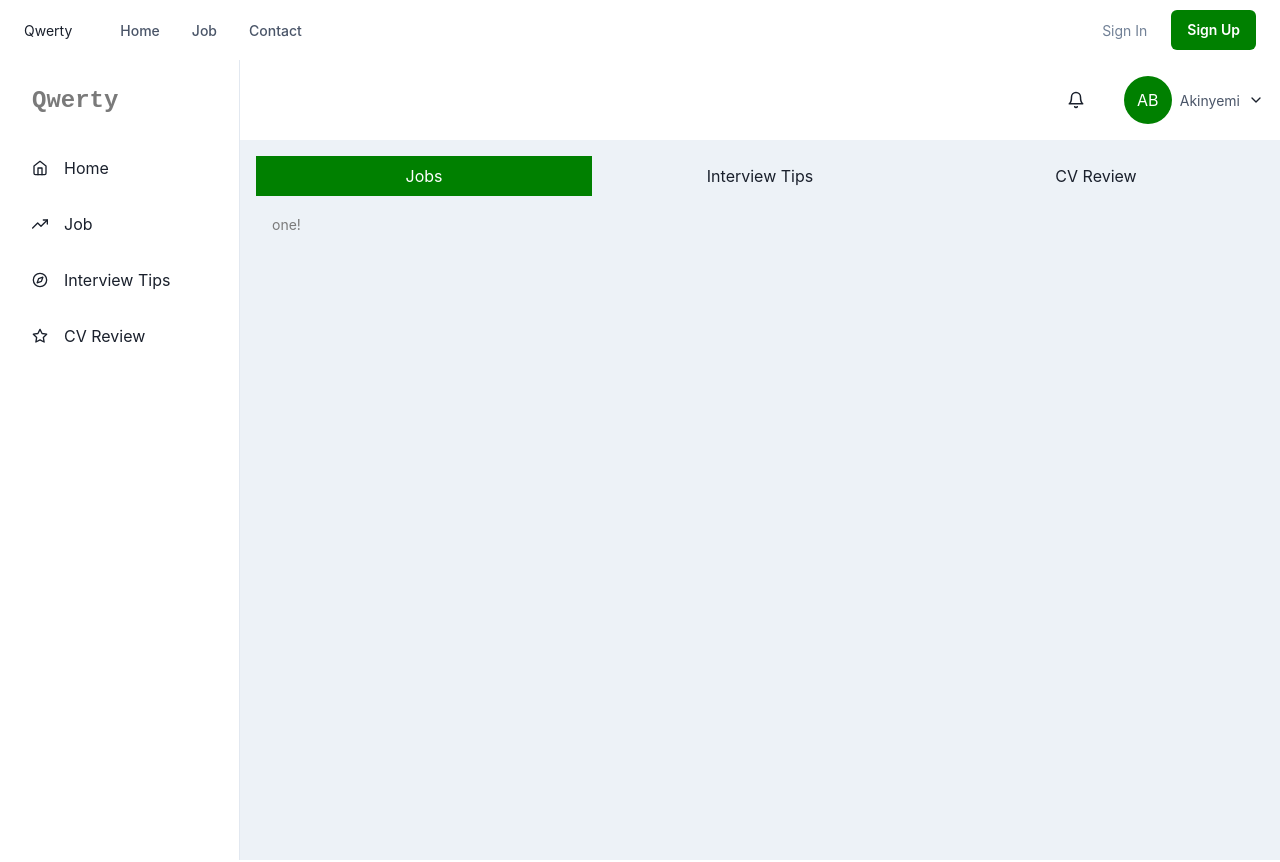
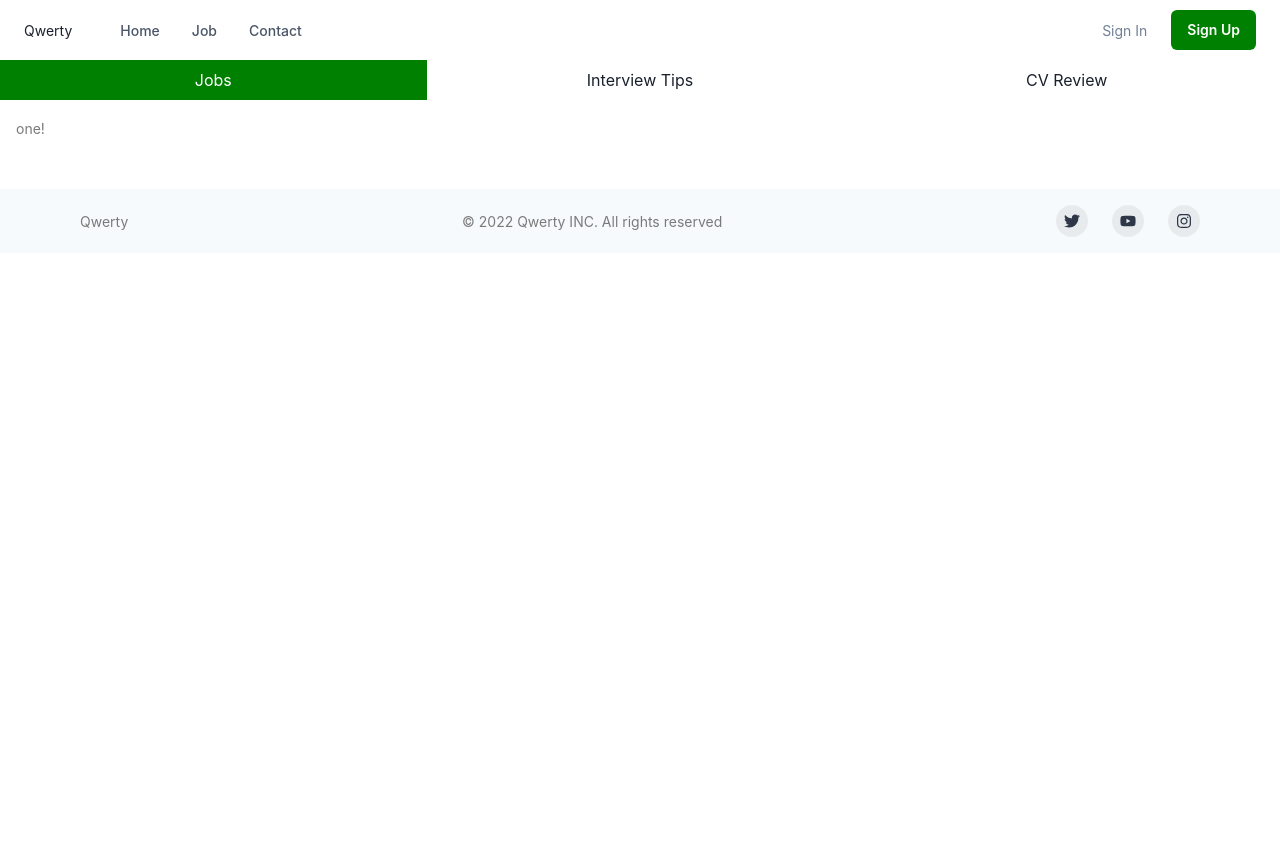
Before and after one commit to Lizzy223/Qwerty, a React (Create React App) app: page /dashboard in a window 1280 px wide. Shown: the top 862 px of the page. After the commit the page ends 800 px from the top, so only its background shows below. Built offline with nearby package versions, Linux system fonts and the light colour scheme.

Commit message:
contact modified

```diff
--- a/src/components/Card.js
+++ b/src/components/Card.js
@@ -1,5 +1,5 @@
 import React from 'react'
-import { Box,  Icon, Text, Stack, Flex, Grid } from '@chakra-ui/react';
+import { Box, Text,Grid } from '@chakra-ui/react';
 
 const Details = [
   {
--- a/src/components/DashboardHomepage.js
+++ b/src/components/DashboardHomepage.js
@@ -1,5 +1,5 @@
 import React from 'react'
-import {Box, Text,Tabs, TabList, TabPanels, Tab, TabPanel} from '@chakra-ui/react'
+import {Box, Tabs, TabList, TabPanels, Tab, TabPanel} from '@chakra-ui/react'
 
 const DashboardHomepage = () => {
   return (
--- a/src/components/JobList.js
+++ b/src/components/JobList.js
@@ -6,10 +6,8 @@ import {
 	Grid,
 	Flex,
 	Link,
-	Spacer,
 	useColorModeValue,
 } from "@chakra-ui/react";
-import {ArrowForwardIcon} from '@chakra-ui/icons'
 // import { Link } from "react-router-dom";
 
 export const JobContainer = (props) => {
--- a/src/pages/Dashboard.js
+++ b/src/pages/Dashboard.js
@@ -1,231 +1,12 @@
-import React, { useContext } from "react";
-import {
-	IconButton,
-	Box,
-	CloseButton,
-	Flex,
-	HStack,
-	VStack,
-	Icon,
-	useColorModeValue,
-	Link,
-	Drawer,
-	DrawerContent,
-	Text,
-	useDisclosure,
-	Menu,
-	MenuButton,
-	MenuDivider,
-	MenuItem,
-	MenuList,
-	Circle,
-} from "@chakra-ui/react";
-import {
-	FiHome,
-	FiTrendingUp,
-	FiCompass,
-	FiStar,
-	FiSettings,
-	FiMenu,
-	FiBell,
-	FiChevronDown,
-} from "react-icons/fi";
-
-import { UserContext } from "../components/MainContext";
-import { useNavigate } from "react-router-dom";
+import React from 'react'
 import DashboardHomepage from '../components/DashboardHomepage'
 
-const LinkItems = [
-	{ name: "Home", icon: FiHome },
-	{ name: "Job", icon: FiTrendingUp },
-	{ name: "Interview Tips", icon: FiCompass },
-	{ name: "CV Review", icon: FiStar },
-];
-
-export default function Dashboard({ children }) {
-	const { isOpen, onOpen, onClose } = useDisclosure();
-
-	return (
-		<Box minH="100vh" bg={useColorModeValue("gray.100", "gray.900")}>
-			<SidebarContent
-				onClose={() => onClose}
-				display={{ base: "none", md: "block" }}
-			/>
-			<Drawer
-				autoFocus={false}
-				isOpen={isOpen}
-				placement="left"
-				onClose={onClose}
-				returnFocusOnClose={false}
-				onOverlayClick={onClose}
-				size="full"
-			>
-				<DrawerContent>
-					<SidebarContent onClose={onClose} />
-				</DrawerContent>
-			</Drawer>
-			{/* mobilenav */}
-			<MobileNav onOpen={onOpen} />
-			<Box ml={{ base: 0, md: 60 }} p="4">
-				{children}
-				<DashboardHomepage/>
-			</Box>
-		</Box>
-	);
+const Dashboard = () => {
+  return (
+	<div>
+		<DashboardHomepage/>
+	</div>
+  )
 }
 
-const SidebarContent = ({ onClose, ...rest }) => {
-	return (
-		<Box
-			transition="3s ease"
-			bg={useColorModeValue("white", "gray.900")}
-			borderRight="1px"
-			borderRightColor={useColorModeValue("gray.200", "gray.700")}
-			w={{ base: "full", md: 60 }}
-			pos="fixed"
-			h="full"
-			{...rest}
-		>
-			<Flex h="20" alignItems="center" mx="8" justifyContent="space-between">
-				<Text fontSize="2xl" fontFamily="monospace" fontWeight="bold">
-					Qwerty
-				</Text>
-				<CloseButton display={{ base: "flex", md: "none" }} onClick={onClose} />
-			</Flex>
-			{LinkItems.map((link) => (
-				<NavItem key={link.name} icon={link.icon}>
-					{link.name}
-				</NavItem>
-			))}
-		</Box>
-	);
-};
-
-const NavItem = ({ icon, children, ...rest }) => {
-	return (
-		<Link
-			href="#"
-			style={{ textDecoration: "none" }}
-			_focus={{ boxShadow: "none" }}
-		>
-			<Flex
-				align="center"
-				p="4"
-				mx="4"
-				borderRadius="lg"
-				role="group"
-				cursor="pointer"
-				_hover={{
-					bg: "cyan.400",
-					color: "white",
-				}}
-				{...rest}
-			>
-				{icon && (
-					<Icon
-						mr="4"
-						fontSize="16"
-						_groupHover={{
-							color: "white",
-						}}
-						as={icon}
-					/>
-				)}
-				{children}
-			</Flex>
-		</Link>
-	);
-};
-
-const MobileNav = ({ onOpen, ...rest }) => {
-	const { user, setUser } = useContext(UserContext);
-	const navigate = useNavigate();
-	const logOut = (e) => {
-		localStorage.removeItem("user");
-		setUser(null);
-		navigate("/login");
-		// window.location.reload();
-	};
-
-	return (
-		<Flex
-			ml={{ base: 0, md: 60 }}
-			px={{ base: 4, md: 4 }}
-			height="20"
-			alignItems="center"
-			bg={useColorModeValue("white", "gray.900")}
-			borderBottomWidth="1px"
-			borderBottomColor={useColorModeValue("gray.200", "gray.700")}
-			justifyContent={{ base: "space-between", md: "flex-end" }}
-			{...rest}
-		>
-			<IconButton
-				display={{ base: "flex", md: "none" }}
-				onClick={onOpen}
-				variant="outline"
-				aria-label="open menu"
-				icon={<FiMenu />}
-			/>
-
-			<Text
-				display={{ base: "flex", md: "none" }}
-				fontSize="2xl"
-				fontFamily="monospace"
-				fontWeight="bold"
-			>
-				Qwerty
-			</Text>
-
-			<HStack spacing={{ base: "0", md: "6" }}>
-				<IconButton
-					size="lg"
-					variant="ghost"
-					aria-label="open menu"
-					icon={<FiBell />}
-				/>
-				<Flex alignItems={"center"}>
-					<Menu>
-						<MenuButton
-							py={2}
-							transition="all 0.3s"
-							_focus={{ boxShadow: "none" }}
-						>
-							<HStack>
-								<Circle
-									size="3rem"
-									bgColor="green"
-									color="white"
-									textTransform="uppercase"
-								>
-									AB
-									{/* {`${user.firstName.charAt(0)}${user.lastName.charAt(0)}`} */}
-								</Circle>
-								<VStack
-									display={{ base: "none", md: "flex" }}
-									alignItems="flex-start"
-									spacing="1px"
-									ml="2"
-								>
-									{/* <Text fontSize="sm">{`Hi ${user.firstName}`}</Text> */}
-									<Text fontSize="sm" color="gray.600">
-										Akinyemi
-									</Text>
-								</VStack>
-								<Box display={{ base: "none", md: "flex" }}>
-									<FiChevronDown />
-								</Box>
-							</HStack>
-						</MenuButton>
-						<MenuList
-							bg={useColorModeValue("white", "gray.900")}
-							borderColor={useColorModeValue("gray.200", "gray.700")}
-						>
-							<MenuDivider />
-							<MenuItem onClick={(e) => logOut(e)}>Sign out</MenuItem>
-						</MenuList>
-					</Menu>
-				</Flex>
-			</HStack>
-		</Flex>
-	);
-};
+export default Dashboard
--- a/src/pages/Login.js
+++ b/src/pages/Login.js
@@ -15,7 +15,7 @@ import {
 } from "@chakra-ui/react";
 import { Link, useNavigate } from "react-router-dom";
 import { useContext, useState } from "react";
-import Api from "../Api/Api";
+// import Api from "../Api/Api";
 import { UserContext } from "../components/MainContext";
 //import Nav from './../components/Nav';
 import Footer from "./../components/Footer";
```
